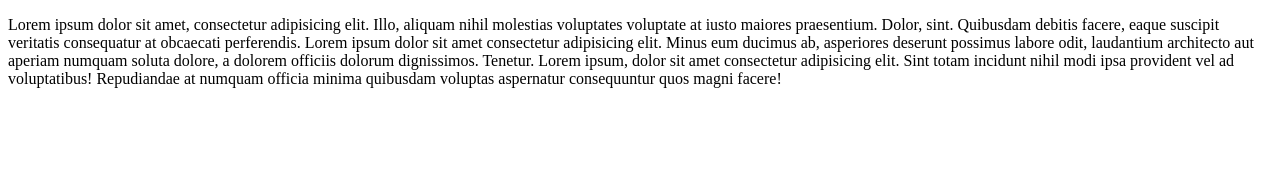
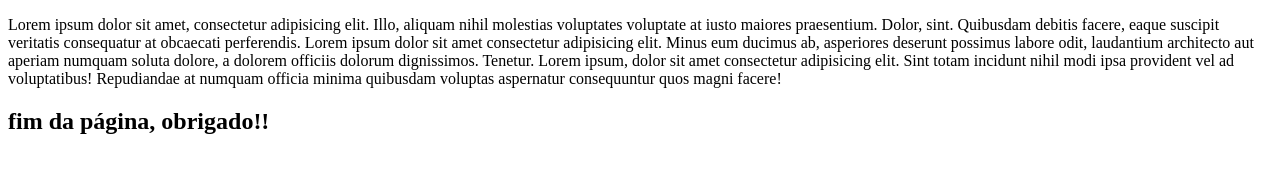
Before and after one commit to joseinfooliveira-dev/frota-carros, a plain HTML site: page index.html in a window 1280 px wide. Drawn offline with Linux system fonts and the light colour scheme.

Commit message:
Adicionado título fim da página

```diff
--- a/index.html
+++ b/index.html
@@ -7,5 +7,7 @@
 </head>
 <body>
     <p>Lorem ipsum dolor sit amet, consectetur adipisicing elit. Illo, aliquam nihil molestias voluptates voluptate at iusto maiores praesentium. Dolor, sint. Quibusdam debitis facere, eaque suscipit veritatis consequatur at obcaecati perferendis. Lorem ipsum dolor sit amet consectetur adipisicing elit. Minus eum ducimus ab, asperiores deserunt possimus labore odit, laudantium architecto aut aperiam numquam soluta dolore, a dolorem officiis dolorum dignissimos. Tenetur. Lorem ipsum, dolor sit amet consectetur adipisicing elit. Sint totam incidunt nihil modi ipsa provident vel ad voluptatibus! Repudiandae at numquam officia minima quibusdam voluptas aspernatur consequuntur quos magni facere!</p>
+
+    <h2>fim da página, obrigado!!</h2>
 </body>
 </html>
```
